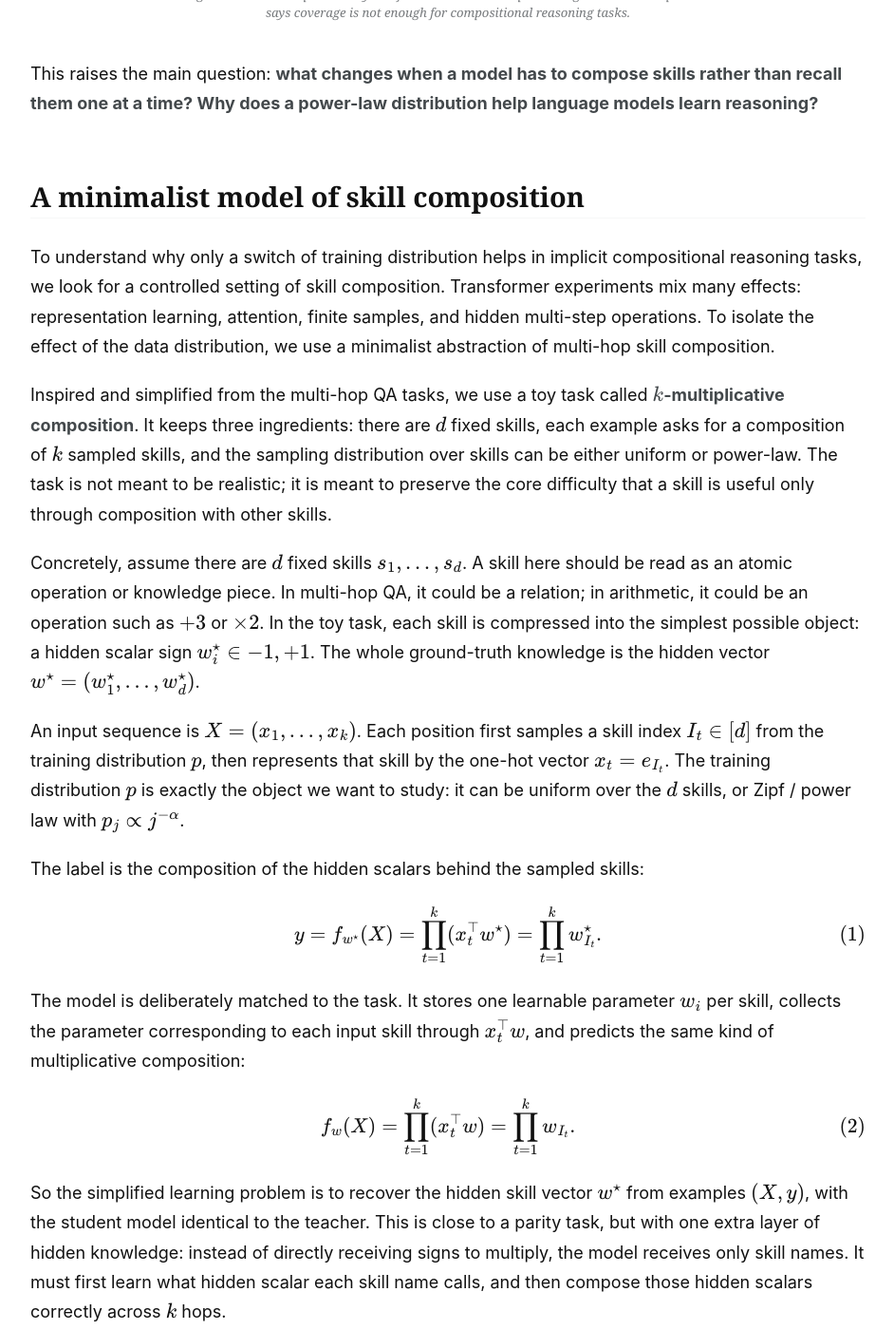
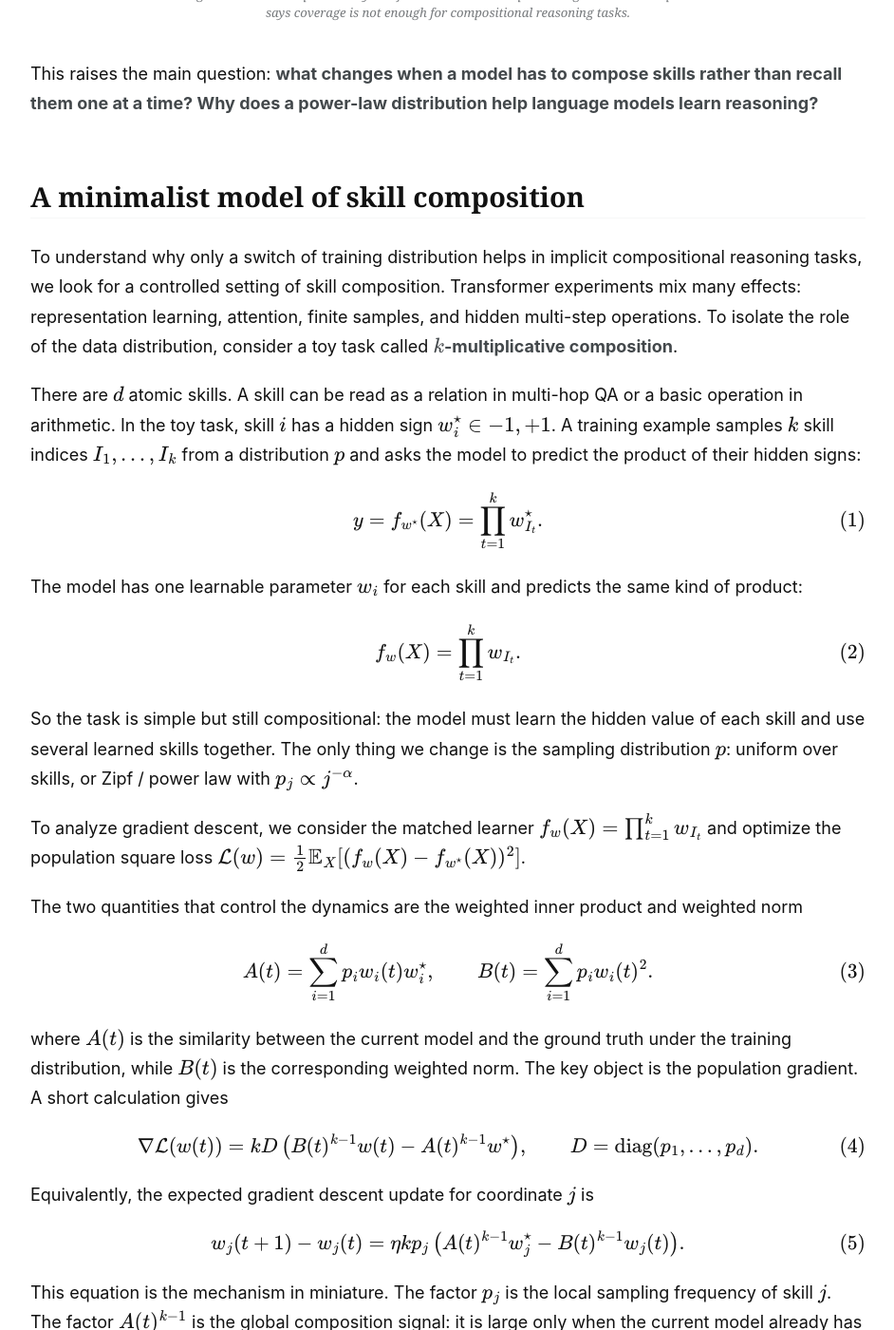
Before and after one commit to zixuan-wang-dlt/zixuan-wang-dlt.github.io, a Jekyll site: the page built from _posts/2026-06-23-power-law-compositional-reasoning.md, in a window 1280 px wide and 1400 px high, scrolled down 4844 px. Shown: the whole window at 95% size, without its empty margins (168-1110 px from the left). Built offline with Jekyll 4.4.1, drawn with Linux system fonts in a browser that asks for light colours; some web fonts are replaced; formulas are drawn with MathJax 3; comment, search, counter and statistics services are not loaded; some of the changed text lies outside the part shown.

Commit message:
Tighten power-law blog toy setting

```diff
--- a/_posts/2026-06-23-power-law-compositional-reasoning.md
+++ b/_posts/2026-06-23-power-law-compositional-reasoning.md
@@ -118,27 +118,21 @@ This raises the main question: **what changes when a model has to compose skills
 
 ## A minimalist model of skill composition
 
-To understand why only a switch of training distribution helps in implicit compositional reasoning tasks, we look for a controlled setting of skill composition. Transformer experiments mix many effects: representation learning, attention, finite samples, and hidden multi-step operations. To isolate the effect of the data distribution, we use a minimalist abstraction of multi-hop skill composition.
+To understand why only a switch of training distribution helps in implicit compositional reasoning tasks, we look for a controlled setting of skill composition. Transformer experiments mix many effects: representation learning, attention, finite samples, and hidden multi-step operations. To isolate the role of the data distribution, consider a toy task called **$k$-multiplicative composition**.
 
-Inspired and simplified from the multi-hop QA tasks, we use a toy task called **$k$-multiplicative composition**. It keeps three ingredients: there are $d$ fixed skills, each example asks for a composition of $k$ sampled skills, and the sampling distribution over skills can be either uniform or power-law. The task is not meant to be realistic; it is meant to preserve the core difficulty that a skill is useful only through composition with other skills.
-
-Concretely, assume there are $d$ fixed skills $s_1,\ldots,s_d$. A skill here should be read as an atomic operation or knowledge piece. In multi-hop QA, it could be a relation; in arithmetic, it could be an operation such as $+3$ or $\times 2$. In the toy task, each skill is compressed into the simplest possible object: a hidden scalar sign $w_i^\star\in\{-1,+1\}$. The whole ground-truth knowledge is the hidden vector $w^\star=(w_1^\star,\ldots,w_d^\star)$.
-
-An input sequence is $X=(x_1,\ldots,x_k)$. Each position first samples a skill index $I_t\in[d]$ from the training distribution $p$, then represents that skill by the one-hot vector $x_t=e_{I_t}$. The training distribution $p$ is exactly the object we want to study: it can be uniform over the $d$ skills, or Zipf / power law with $p_j\propto j^{-\alpha}$.
-
-The label is the composition of the hidden scalars behind the sampled skills:
+There are $d$ atomic skills. A skill can be read as a relation in multi-hop QA or a basic operation in arithmetic. In the toy task, skill $i$ has a hidden sign $w_i^\star\in\{-1,+1\}$. A training example samples $k$ skill indices $I_1,\ldots,I_k$ from a distribution $p$ and asks the model to predict the product of their hidden signs:
 
 $$
-y=f_{w^\star}(X)=\prod_{t=1}^k (x_t^\top w^\star)=\prod_{t=1}^k w^\star_{I_t}.
+y=f_{w^\star}(X)=\prod_{t=1}^k w^\star_{I_t}.
 $$
 
-The model is deliberately matched to the task. It stores one learnable parameter $w_i$ per skill, collects the parameter corresponding to each input skill through $x_t^\top w$, and predicts the same kind of multiplicative composition:
+The model has one learnable parameter $w_i$ for each skill and predicts the same kind of product:
 
 $$
-f_w(X)=\prod_{t=1}^k (x_t^\top w)=\prod_{t=1}^k w_{I_t}.
+f_w(X)=\prod_{t=1}^k w_{I_t}.
 $$
 
-So the simplified learning problem is to recover the hidden skill vector $w^\star$ from examples $(X,y)$, with the student model identical to the teacher. This is close to a parity task, but with one extra layer of hidden knowledge: instead of directly receiving signs to multiply, the model receives only skill names. It must first learn what hidden scalar each skill name calls, and then compose those hidden scalars correctly across $k$ hops.
+So the task is simple but still compositional: the model must learn the hidden value of each skill and use several learned skills together. The only thing we change is the sampling distribution $p$: uniform over skills, or Zipf / power law with $p_j\propto j^{-\alpha}$.
 
 To analyze gradient descent, we consider the matched learner $f_w(X)=\prod_{t=1}^k w_{I_t}$ and optimize the population square loss $\mathcal L(w)=\frac12\mathbb E_X[(f_w(X)-f_{w^\star}(X))^2]$.
 
@@ -194,9 +188,20 @@ This is the vector form of the coordinate update in the main text.
 
 ## Uniform distribution induces hardness
 
-The first theoretical result says that uniform data can make this composition task hard for gradient-based learning. The formal tool is a correlational statistical query (CSQ) lower bound, and online SGD on the square loss belongs to this learner class. The high-level message is simple: under a uniform input distribution, learning the compositional task requires either very accurate gradient queries or a large amount of data/compute. (We will skip the formal argument, and directly jump to the insights behind the theorem below.)
+The intuition behind the failure of uniform distribution is, surprisingly, **symmetry**. Under uniform inputs, the possible hidden targets are too balanced, and correlation-based gradient queries reveal very little about which hidden vector is correct. The specific issue can be seen in the gradient dynamics. If $w_i(0)\sim\mathcal N(0,r^2)$, then
 
-<details class="powerlaw-details" markdown="1">
+$$
+\mathrm{Var}(A(w_0))=r^2\sum_{i=1}^d p_i^2.
+$$
+
+Under uniform distribution, every skill has probability $1/d$, so $\sum_i p_i^2=1/d$. The initial similarity is an average over all $d$ random coordinates, and its typical size is about $\lvert A(w_0)\rvert\approx r/\sqrt d$. Composition raises this small quantity to the power $k-1$. The useful initial signal therefore behaves like $(r/\sqrt d)^{k-1}$, **exponentially** slowing down the training.
+
+The results thus indicate that the more complex the task is (with an increasing number $k$), the slower the training is. A larger number of skills (a larger $d$) will make the issue even worse.
+
+<p class="powerlaw-punchline"><strong>Punchline.</strong> Uniform distribution fixes long-tail exposure, but for composition it can also create a symmetric hard instance: the initial alignment is tiny, the useful gradient is tiny, and gradient descent sees an almost flat landscape.</p>
+
+<p class="powerlaw-remark"><strong>Remark.</strong>
+The rigorous theoretical result uses another tool called correlational statistical query (CSQ) lower bound Under a uniform input distribution, learning the compositional task requires either very accurate gradient queries or a large amount of data/compute. <details class="powerlaw-details" markdown="1">
 <summary>CSQ lower bound and proof sketch</summary>
 
 **Theorem.** Let the input distribution be uniform, $p_j=1/d$, and let $k\ge 2$. There exists a function class $\mathcal F_k$ and a constant $\epsilon=\Omega(1)$ such that any correlational statistical query learner using $q$ queries requires tolerance
@@ -216,26 +221,11 @@ $$
 $$
 
 Next, choose a large subset of hypercube vectors whose pairwise normalized inner products are small. A standard Hoeffding plus union-bound argument gives a subset of size about $\exp(\Omega(\varepsilon^2d))$ with $\left|w_1^\top w_2/d\right|\le \varepsilon$ for every distinct pair. Therefore the corresponding functions are nearly uncorrelated, and a correlational query reveals very little about which target in the class is the true one. Plugging this packing into the standard CSQ lower-bound argument yields the tolerance bound above.
-</details>
-
-The intuition behind the failure is, surprisingly, **symmetry**. Under uniform inputs, the possible hidden targets are too balanced, and correlation-based gradient queries reveal very little about which hidden vector is correct. The specific issue can be seen in the gradient dynamics. If $w_i(0)\sim\mathcal N(0,r^2)$, then
-
-$$
-\mathrm{Var}(A(w_0))=r^2\sum_{i=1}^d p_i^2.
-$$
-
-Under uniform distribution, every skill has probability $1/d$, so $\sum_i p_i^2=1/d$. The initial similarity is an average over all $d$ random coordinates, and its typical size is about $\lvert A(w_0)\rvert\approx r/\sqrt d$. Composition raises this small quantity to the power $k-1$. The useful initial signal therefore behaves like $(r/\sqrt d)^{k-1}$, **exponentially** slowing down the training.
-
-Intuitively speaking, the results indicate that: the more complex the task is (with an increasing number $k$), the slower the training is. A larger number of skills (a larger $d$) will make the issue even worse. In summary, we have the following takeaway:
-
-
-<p class="powerlaw-punchline"><strong>Punchline.</strong> Uniform distribution fixes long-tail exposure, but for composition it can also create a symmetric hard instance: the initial alignment is tiny, the useful gradient is tiny, and gradient descent sees an almost flat landscape.</p>
+</details></p>
 
 ## Power-law distribution re-enables efficient training
 
 What about the more natural power-law distribution? Can it enable the learning of the simple model? The positive theorem says yes: online minibatch gradient descent can learn the same $k$-multiplicative composition task efficiently under a Zipf distribution.
-
-The exact assumptions and complexity bounds are included below; the main intuition is easier to see from the first gradient step.
 
 <details class="powerlaw-details" markdown="1">
 <summary>Power-law theorem and proof sketch</summary>
@@ -270,7 +260,7 @@ $$
 \approx -k\,\mathrm{diag}(p)\,A(0)^{k-1}w^\star.
 $$
 
-This is the beneficial asymmetry. For high-frequency skills, $p_j$ is large enough that the initial gradient is no longer tiny. The loss landscape near initialization now has a clearer descent direction toward the lower-loss region. This is **Stage I** of training: power law helps the model escape the flat initial region, which is the most important separation comparing to uniform distribution. After this, the optimization becomes much easier and goes through two further stages.
+This is the beneficial asymmetry. For high-frequency skills, $p_j$ is large enough that the initial gradient is no longer tiny. The loss landscape near initialization now has a clearer descent direction toward the lower-loss region. This is **Stage I** of training: power law helps the model escape the flatness. After this, the optimization becomes much easier and goes through two more stages.
 
 **Stage II: high-frequency skills help the tail.** Though the initial gradient signal is large enough to escape the flat region, the hidden scalars behind the skills are not learned simultaneously. Recall the coordinate update:
 
```
